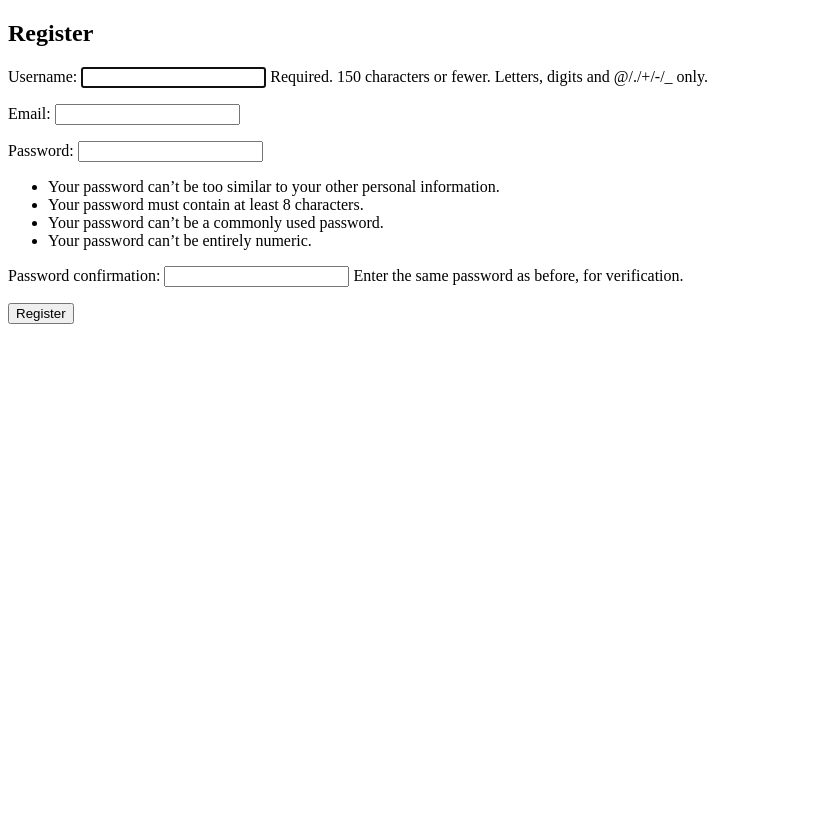
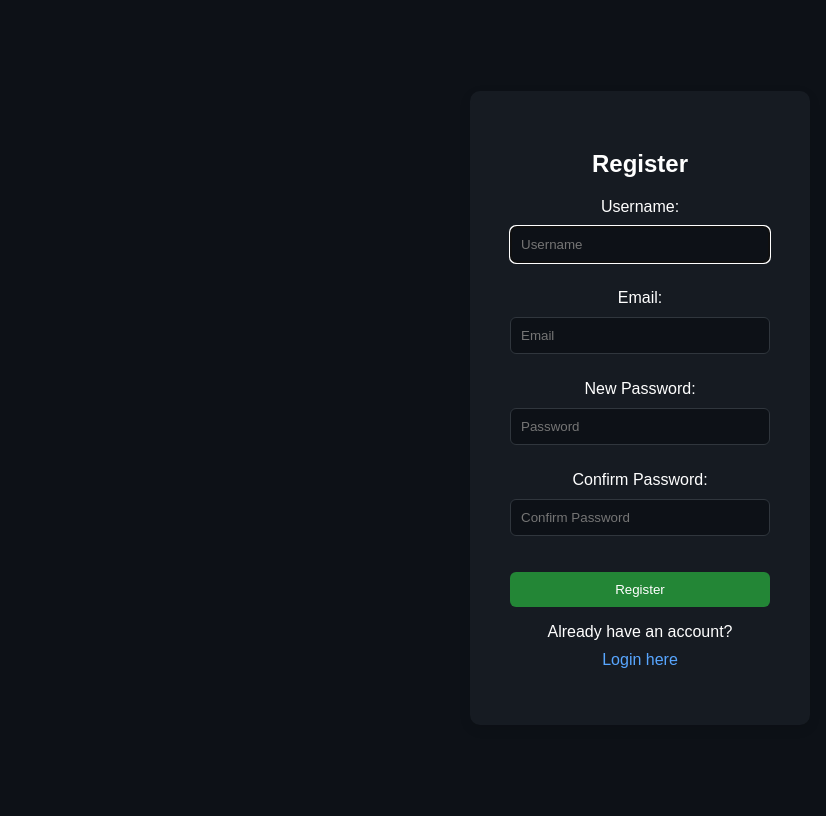
Before and after one commit to Iamanujosh/styleSnap, a Django app: page /register/ in a window 1280 px wide. Shown: the whole page, without its empty margins (0-826 px from the left). Before the commit the page ends 324 px from the top, so only its background shows below. Run offline with Django 3.2, Linux system fonts and the light colour scheme.

Commit message:
Added CSS to register.html and also updated the forms.py for the same

```diff
--- a/stylesnap/forms.py
+++ b/stylesnap/forms.py
@@ -1,7 +1,8 @@
 from django import forms
 from django.contrib.auth.models import User
-from django.contrib.auth.forms import UserCreationForm
-from django.contrib.auth.forms import AuthenticationForm
+from django.contrib.auth.forms import UserCreationForm, AuthenticationForm
+from django.core.exceptions import ValidationError
+import re
 
 class LoginForm(AuthenticationForm):
     username = forms.CharField(widget=forms.TextInput(attrs={
@@ -14,8 +15,33 @@ class LoginForm(AuthenticationForm):
     }))
 
 class RegisterForm(UserCreationForm):
-    email = forms.EmailField()
+    email = forms.EmailField(widget=forms.EmailInput(attrs={
+        'class': 'form-control',
+        'placeholder': 'Email'
+    }))
+    username = forms.CharField(max_length=150,
+                               widget=forms.TextInput(attrs={
+                                   'class': 'form-control',
+                                   'placeholder': 'Username'
+                               }),
+                               help_text="")  # Blank out the help text
+
+    password1 = forms.CharField(label="New Password", widget=forms.PasswordInput(attrs={
+        'class': 'form-control',
+        'placeholder': 'Password'
+    }))
+    password2 = forms.CharField(label="Confirm Password", widget=forms.PasswordInput(attrs={
+        'class': 'form-control',
+        'placeholder': 'Confirm Password'
+    }))
 
     class Meta:
         model = User
         fields = ['username', 'email', 'password1', 'password2']
+
+    # Override the clean_username method to explicitly validate the username conditions
+    def clean_username(self):
+        username = self.cleaned_data['username']
+        if not re.match(r'^[\w.@+-]+$', username):
+            raise ValidationError("Username can only contain letters, digits and @/./+/-/_ characters.")
+        return username
--- a/templates/register.html
+++ b/templates/register.html
@@ -4,14 +4,96 @@
     <meta charset="UTF-8">
     <meta name="viewport" content="width=device-width, initial-scale=1.0">
     <title>Register</title>
+    <style>
+        body {
+            background-color: #0d1117;
+            color: white;
+            font-family: Arial, sans-serif;
+            display: flex;
+            justify-content: center;
+            align-items: center;
+            height: 100vh;
+        }
+
+        .register-container {
+            background-color: #161b22;
+            border-radius: 10px;
+            padding: 40px;
+            box-shadow: 0px 4px 12px rgba(0, 0, 0, 0.1);
+            text-align: center;
+            width: 340px;
+        }
+
+        .register-container h2 {
+            margin-bottom: 20px;
+            font-size: 24px;
+        }
+
+        .register-container button {
+            background-color: #238636;
+            color: white;
+            padding: 10px;
+            border: none;
+            border-radius: 6px;
+            width: 100%;
+            cursor: pointer;
+            margin-top: 10px;
+        }
+
+        .register-container button:hover {
+            background-color: #2ea043;
+        }
+
+        .register-container a {
+            color: #58a6ff;
+            text-decoration: none;
+            margin-top: 10px;
+            display: block;
+        }
+
+        .register-container input[type="text"],
+        .register-container input[type="email"],
+        .register-container input[type="password"] {
+            width: 100%;
+            padding: 10px;
+            margin: 10px 0;
+            border: 1px solid #30363d;
+            border-radius: 6px;
+            background-color: #0d1117;
+            color: white;
+        }
+
+        .register-container ul {
+            text-align: left;
+            margin: 10px 0;
+            padding-left: 20px;
+            color: #f85149;
+            font-size: 12px;
+        }
+
+        * {
+            box-sizing: border-box;
+        }
+    </style>
 </head>
 <body>
-    <h2>Register</h2>
+    <div class="register-container">
+        <h2>Register</h2>
+        <form method="POST">
+            {% csrf_token %}
+            {{ form.as_p }}
+            <button type="submit">Register</button>
+        </form>
 
-    <form method="POST">
-        {% csrf_token %}
-        {{ form.as_p }}
-        <button type="submit">Register</button>
-    </form>
+        {% if messages %}
+            <ul>
+                {% for message in messages %}
+                    <li>{{ message }}</li>
+                {% endfor %}
+            </ul>
+        {% endif %}
+
+        <p>Already have an account? <a href="{% url 'login' %}">Login here</a></p>
+    </div>
 </body>
 </html>
```
Also changed, not shown: db.sqlite3, 10 other files.
